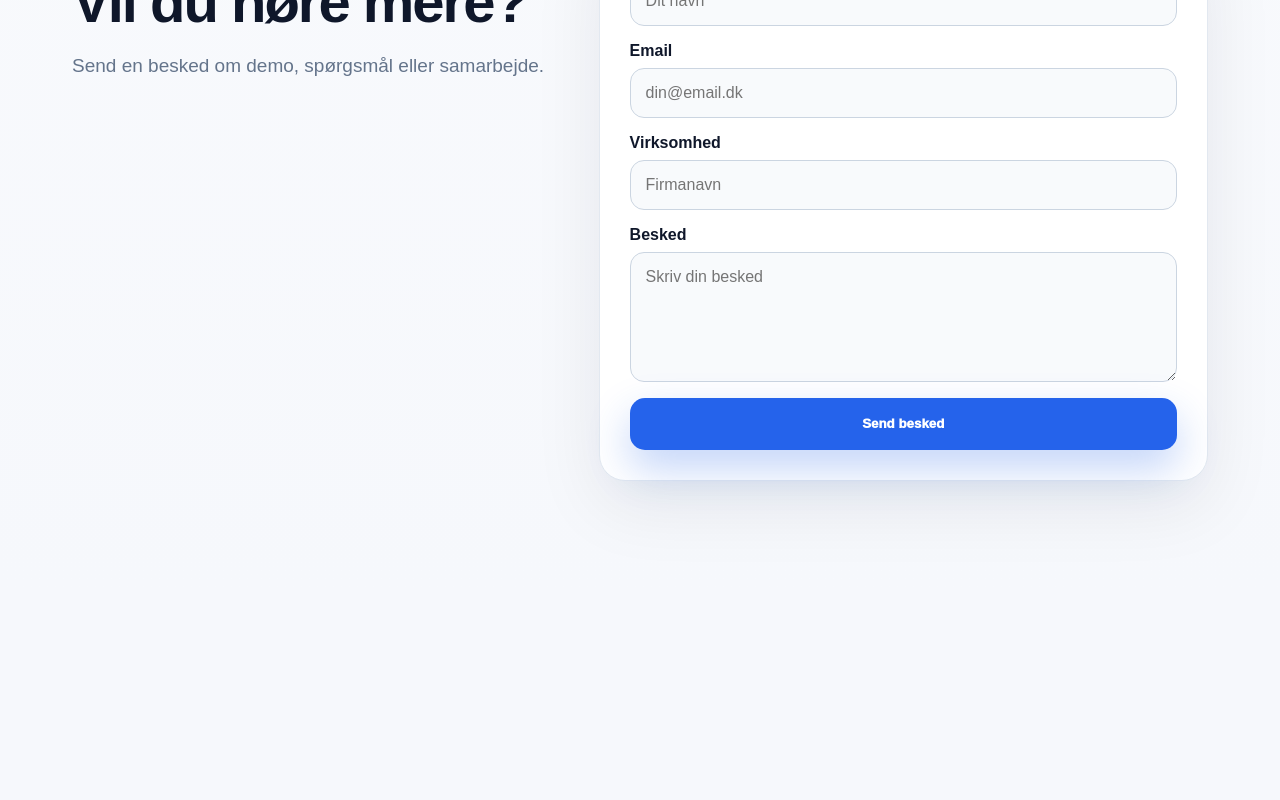
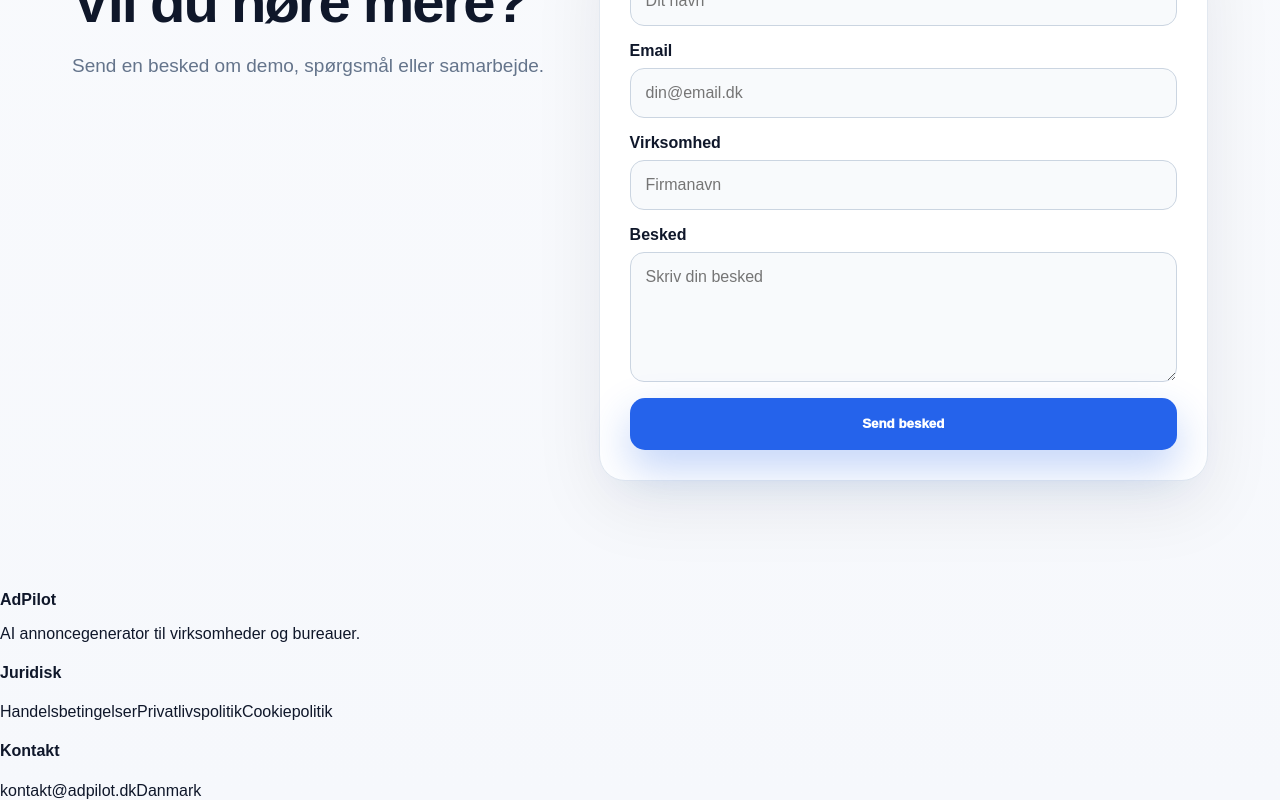
Before and after one commit to postjkhandel-ship-it/adpilot, a Next.js app: page / in a window 1280 px wide. Shown: the part 2836-3636 px from the top of the page. Before the commit the page ends 3427 px from the top, so only its background shows below. Built offline with nearby package versions, Linux system fonts and the light colour scheme.

Commit message:
Update page.js

```diff
--- a/app/page.js
+++ b/app/page.js
@@ -135,6 +135,24 @@ export default function Home() {
           <button className="btn primary full" type="submit">Send besked</button>
         </form>
       </section>
-    </main>
+    <footer className="footer">
+  <div>
+    <strong>AdPilot</strong>
+    <p>AI annoncegenerator til virksomheder og bureauer.</p>
+  </div>
+
+  <div>
+    <h4>Juridisk</h4>
+    <a href="/handelsbetingelser">Handelsbetingelser</a>
+    <a href="/privatlivspolitik">Privatlivspolitik</a>
+    <a href="/cookiepolitik">Cookiepolitik</a>
+  </div>
+
+  <div>
+    <h4>Kontakt</h4>
+    <a href="mailto:kontakt@adpilot.dk">kontakt@adpilot.dk</a>
+    <span>Danmark</span>
+  </div>
+</footer></main>
   );
 }
```
